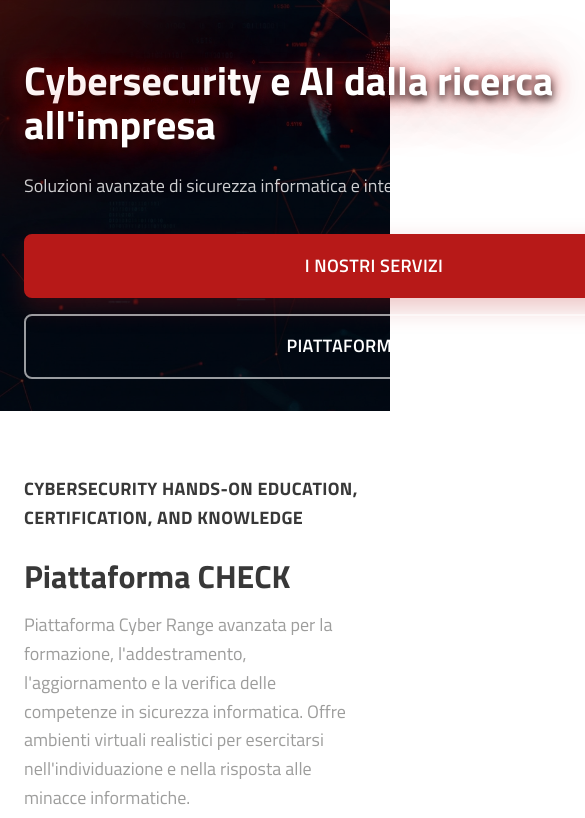
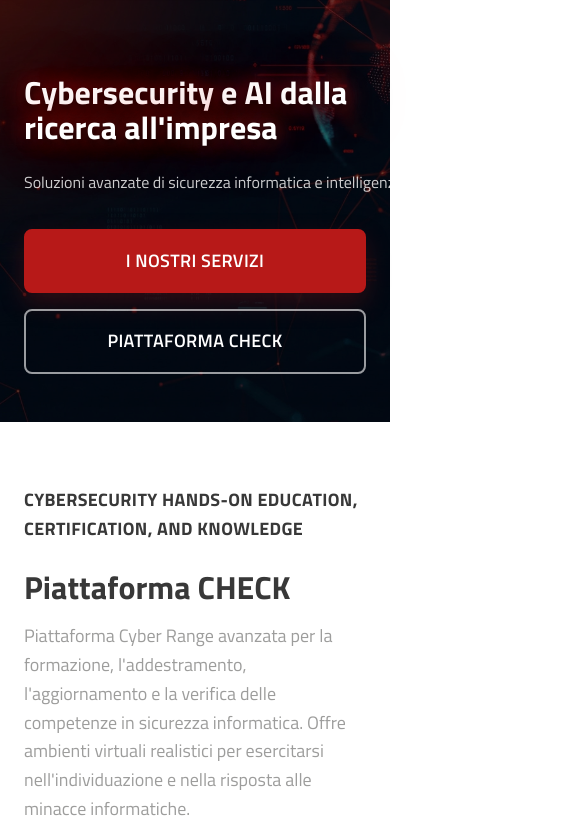
Before and after one commit to forsec-labs/forsec-labs.github.io, a plain HTML site: page index.html in a window 390 px wide. Shown: the part 65-883 px from the top of the page, 585 px wide, since content can reach past the window. Drawn offline with Linux system fonts and the light colour scheme.

Commit message:
fix mobile phone layout

```diff
--- a/css/style.css
+++ b/css/style.css
@@ -1180,9 +1180,23 @@ p {
   }
 
   .hero {
+    display: block;
+    align-items: flex-start;
     min-height: auto;
-    padding-top: calc(var(--header-height) + var(--spacing-lg));
-    padding-bottom: var(--spacing-lg);
+    padding-top: calc(var(--header-height) + var(--spacing-xl));
+    padding-bottom: var(--spacing-xl);
+  }
+
+  .hero__content {
+    max-width: 100%;
+  }
+
+  .hero__title {
+    font-size: clamp(2rem, 7vw, 2.6rem);
+  }
+
+  .hero__subtitle {
+    font-size: var(--font-size-base);
   }
 
   .hero__cta {
```
